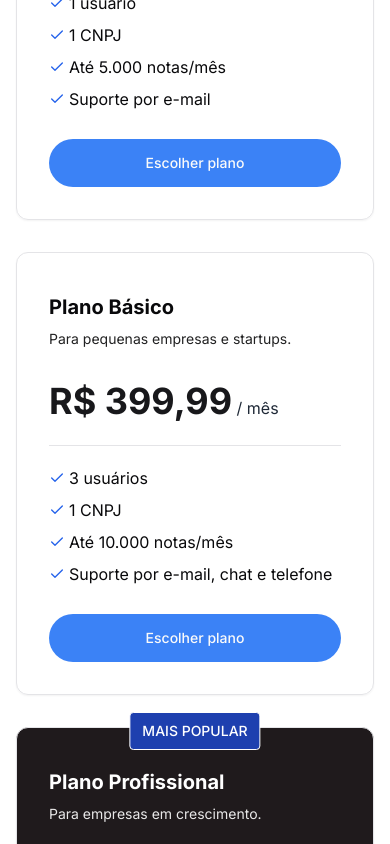
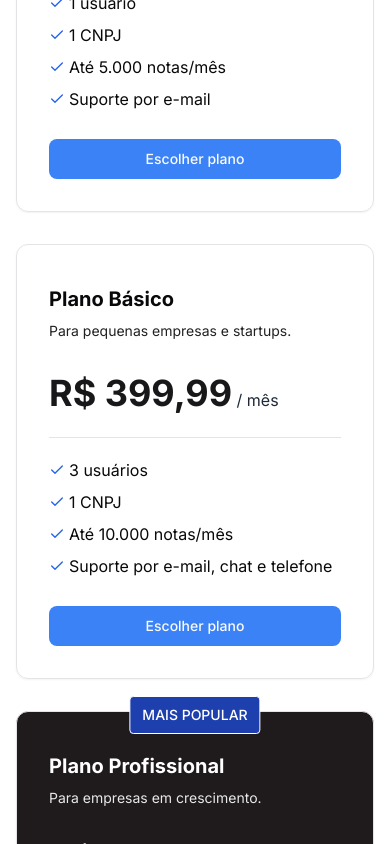
Before and after one commit to GabrielFTeles/landing-page-x, a React (Vite) app: page / in a window 390 px wide. Shown: the part 5000-5844 px from the top of the page. Built offline with nearby package versions, Linux system fonts and the light colour scheme.

Commit message:
Enhance pricing section button styling with improved hover effects and responsiveness

```diff
--- a/src/components/pricing-section.tsx
+++ b/src/components/pricing-section.tsx
@@ -149,7 +149,12 @@ const PricingCard: React.FC<PricingCardProps> = ({
       </ul>
 
       <div className="flex-1 flex items-end">
-        <Button className="mt-8 w-full py-6 bg-blue-500 hover:bg-blue</div>-600">
+        <Button
+          className={cn(
+            "mt-8 rounded-lg w-full p-4 hover:ring-offset-2 hover:ring-blue-500 bg-blue-500 hover:bg-blue-500 hover:ring-2 transition-all duration-200",
+            popular && "ring-offset-[#1F1A1C]"
+          )}
+        >
           {custom ? "Agendar consulta" : "Escolher plano"}
         </Button>
       </div>
```
